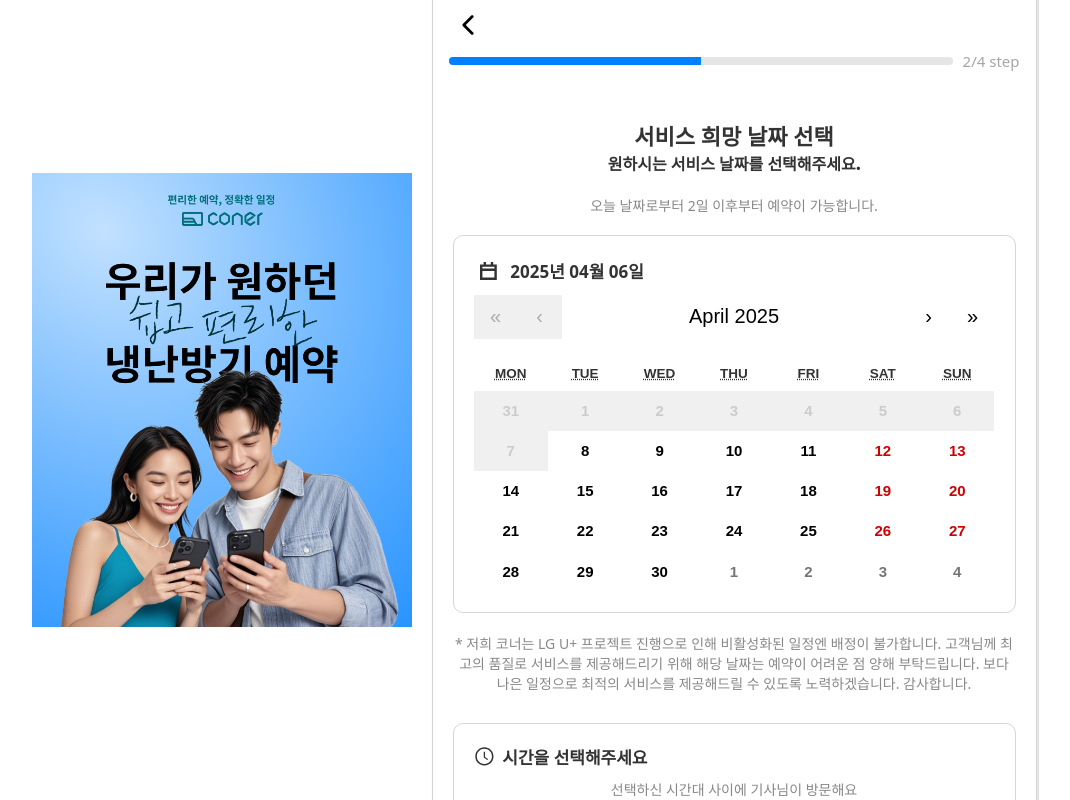
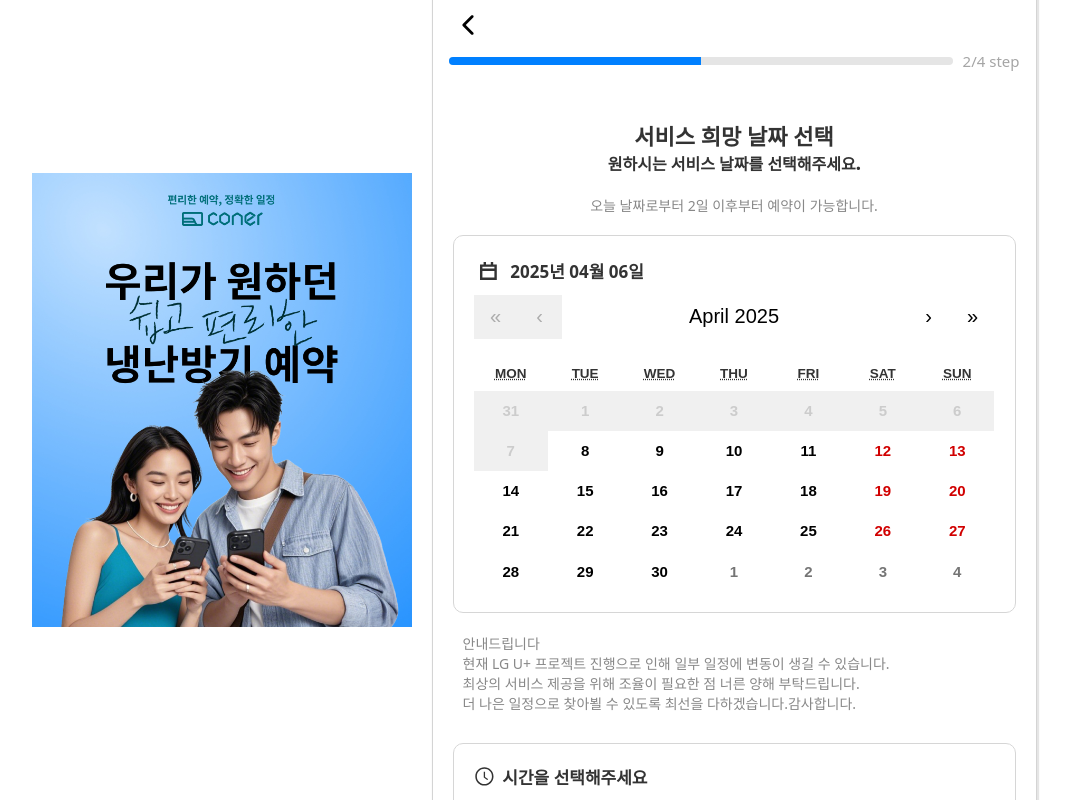
Before and after one commit to seoyoungde/coner, a React (Create React App) app: page /selectservicedate in a window 1280 px wide. Shown: the whole page, without its empty margins (106-1176 px from the left). Built offline with nearby package versions, Linux system fonts and the light colour scheme; no server answers.

Commit message:
고객유형 / 리퀘스트테이블변경/날짜안내문구변경

```diff
--- a/src/components/Apply/TimeSlotPicker.js
+++ b/src/components/Apply/TimeSlotPicker.js
@@ -36,7 +36,7 @@ const TimeSlotContainer = styled.div`
   width: 460px;
   @media ${device.mobile} {
     grid-template-columns: repeat(2, 1fr);
-    width: 400px;
+    width: 380px;
   }
 `;
 
--- a/src/components/Homesections/Services.js
+++ b/src/components/Homesections/Services.js
@@ -138,7 +138,7 @@ const ServiceContainer = styled.section`
     @media ${device.mobile} {
       font-size: 20px;
       padding-left: 14px;
-      padding-right: 18px;
+      padding-right: 38px;
     }
   }
   p:last-child {
--- a/src/components/Services/AddressForm.js
+++ b/src/components/Services/AddressForm.js
@@ -98,7 +98,7 @@ const AddressForm = ({ title, description, buttonText }) => {
       formData.customer_address_detail
     );
     updateRequestData("customer_phone", formattedPhone);
-    updateRequestData("sprint", [job]);
+    updateRequestData("customer_type", job);
     navigate(`/selectservicedate?service=${searchParams.get("service_type")}`);
   };
 
@@ -167,7 +167,7 @@ const AddressForm = ({ title, description, buttonText }) => {
             </HelperTextBox>
             {isReadOnly && (
               <ModifyLink onClick={goToModifyInfo}>
-                내 정보 (주소 /직업) 수정하러가기
+                내 정보 (주소 / 고객유형) 수정하러가기
               </ModifyLink>
             )}
             <CustomSelect>
@@ -206,12 +206,12 @@ const AddressForm = ({ title, description, buttonText }) => {
             />
           </Field>
           <Field>
-            <Label>직업</Label>
+            <Label>고객유형</Label>
             {isReadOnly ? (
               <Input value={job} readOnly />
             ) : (
               <JobButtonBox>
-                {["개인사업자", "법인사업자", "프리랜서"].map((item) => (
+                {["개인사업자", "법인사업자", "개인"].map((item) => (
                   <JobButton
                     key={item}
                     $isSelected={job === item}
--- a/src/components/layout/Nav.js
+++ b/src/components/layout/Nav.js
@@ -66,7 +66,7 @@ const Container = styled.div`
     height: 100px;
   }
   @media ${device.mobile} {
-    border-radius: 60px 60px 0px 0px;
+    border-radius: 40px 40px 0px 0px;
   }
 `;
 
@@ -92,7 +92,7 @@ const NavItem = styled(NavLink)`
     font-size: 1rem;
     color: #d9d9d9;
     @media ${device.mobile} {
-      font-size: 1.2rem;
+      font-size: 20px;
     }
   }
 
@@ -100,7 +100,7 @@ const NavItem = styled(NavLink)`
     font-size: 1.3rem;
     color: #d9d9d9;
     @media ${device.mobile} {
-      font-size: 1.7rem;
+      font-size: 24px;
     }
   }
 
@@ -109,14 +109,14 @@ const NavItem = styled(NavLink)`
       font-size: 1rem;
       color: #0080ff;
       @media ${device.mobile} {
-        font-size: 1.2rem;
+        font-size: 20px;
       }
     }
     svg {
       font-size: 1.3rem;
       color: #0080ff;
       @media ${device.mobile} {
-        font-size: 1.7rem;
+        font-size: 24px;
       }
     }
   }
@@ -133,7 +133,7 @@ const StyledNavLink = styled(NavLink)`
     font-size: 1rem;
     color: #d9d9d9;
     @media ${device.mobile} {
-      font-size: 1.2rem;
+      font-size: 20px;
     }
   }
 
@@ -141,7 +141,7 @@ const StyledNavLink = styled(NavLink)`
     font-size: 1.3rem;
     color: #d9d9d9;
     @media ${device.mobile} {
-      font-size: 1.7rem;
+      font-size: 24px;
     }
   }
 
@@ -150,14 +150,14 @@ const StyledNavLink = styled(NavLink)`
       font-size: 1rem;
       color: #0080ff;
       @media ${device.mobile} {
-        font-size: 1.2rem;
+        font-size: 20px;
       }
     }
     svg {
       font-size: 1.3rem;
       color: #0080ff;
       @media ${device.mobile} {
-        font-size: 1.7rem;
+        font-size: 24px;
       }
     }
   }
--- a/src/context/context.js
+++ b/src/context/context.js
@@ -30,6 +30,7 @@ const initialRequestState = {
   engineer_profile_image: "",
   service_date: "",
   service_time: "",
+  service_images: [],
   accepted_at: "",
   created_at: "",
   completed_at: "",
@@ -38,6 +39,7 @@ const initialRequestState = {
   status: 1,
   sprint: [],
   detailInfo: "",
+  customer_type: "",
 };
 
 export const RequestProvider = ({ children }) => {
@@ -61,6 +63,7 @@ export const RequestProvider = ({ children }) => {
     "engineer_profile_image",
     "service_date",
     "service_time",
+    "service_images",
     "accepted_at",
     "created_at",
     "completed_at",
@@ -69,6 +72,7 @@ export const RequestProvider = ({ children }) => {
     "status",
     "sprint",
     "detailInfo",
+    "customer_type",
   ];
   const filterAllowedFields = (data) => {
     const filtered = {};
--- a/src/pages/ApplyPage/AdditionalRequest.js
+++ b/src/pages/ApplyPage/AdditionalRequest.js
@@ -81,29 +81,29 @@ const AdditionalRequest = () => {
 
       resetRequestData();
 
-      https: try {
-        await axios.post("https://api.coner.kr/sms/notify", {
-          service_date: requestData.service_date,
-          service_time: requestData.service_time,
-          brand: requestData.brand,
-          aircon_type: requestData.aircon_type,
-          service_type: requestData.service_type,
-          customer_address: requestData.customer_address,
-          customer_phone: requestData.customer_phone,
-        });
-        console.log("✅ 알림 전송 성공");
-      } catch (err) {
-        console.error("❌ 알림 전송 실패:", err.response?.data || err.message);
-        console.log("❓ 실제 요청 보낸 데이터:", {
-          service_date: requestData.service_date,
-          service_time: requestData.service_time,
-          brand: requestData.brand,
-          aircon_type: requestData.aircon_type,
-          service_type: requestData.service_type,
-          customer_address: requestData.customer_address,
-          customer_phone: requestData.customer_phone,
-        });
-      }
+      // https: try {
+      //   await axios.post("https://api.coner.kr/sms/notify", {
+      //     service_date: requestData.service_date,
+      //     service_time: requestData.service_time,
+      //     brand: requestData.brand,
+      //     aircon_type: requestData.aircon_type,
+      //     service_type: requestData.service_type,
+      //     customer_address: requestData.customer_address,
+      //     customer_phone: requestData.customer_phone,
+      //   });
+      //   console.log("✅ 알림 전송 성공");
+      // } catch (err) {
+      //   console.error("❌ 알림 전송 실패:", err.response?.data || err.message);
+      //   console.log("❓ 실제 요청 보낸 데이터:", {
+      //     service_date: requestData.service_date,
+      //     service_time: requestData.service_time,
+      //     brand: requestData.brand,
+      //     aircon_type: requestData.aircon_type,
+      //     service_type: requestData.service_type,
+      //     customer_address: requestData.customer_address,
+      //     customer_phone: requestData.customer_phone,
+      //   });
+      // }
       navigate("/inquirydashboard", {
         state: {
           clientPhone: requestData.customer_phone,
--- a/src/pages/ApplyPage/SelectServiceDate.js
+++ b/src/pages/ApplyPage/SelectServiceDate.js
@@ -98,12 +98,17 @@ const SelectServiceDate = () => {
               excludeDates={disabledDates}
             />
           </DateBox>
-          <InfoText>
-            * 저희 코너는 LG U+ 프로젝트 진행으로 인해 비활성화된 일정엔 배정이
-            불가합니다. 고객님께 최고의 품질로 서비스를 제공해드리기 위해 해당
-            날짜는 예약이 어려운 점 양해 부탁드립니다. 보다 나은 일정으로 최적의
-            서비스를 제공해드릴 수 있도록 노력하겠습니다. 감사합니다.
-          </InfoText>
+
+          <InfoText2>
+            <strong />
+            안내드립니다 <br />
+            현재 LG U+ 프로젝트 진행으로 인해 일부 일정에 변동이 생길 수
+            있습니다.
+            <br />
+            최상의 서비스 제공을 위해 조율이 필요한 점 너른 양해 부탁드립니다.
+            <br />더 나은 일정으로 찾아뵐 수 있도록 최선을
+            다하겠습니다.감사합니다.
+          </InfoText2>
           <TimeBox>
             <SelectedContainer>
               <TimeIcon>
@@ -165,7 +170,17 @@ const InfoText = styled.p`
   font-size: 14px;
   color: #888;
   @media ${device.mobile} {
-    font-size: 18px;
+    font-size: 16px;
+    margin-bottom: 1rem;
+  }
+`;
+const InfoText2 = styled.p`
+  text-align: left;
+  margin-left: 10px;
+  font-size: 14px;
+  color: #888;
+  @media ${device.mobile} {
+    font-size: 16px;
     margin-bottom: 1rem;
   }
 `;
--- a/src/pages/Login/CreatAcount.js
+++ b/src/pages/Login/CreatAcount.js
@@ -221,7 +221,7 @@ const CreatAcount = () => {
               />
             </FormGroup>
             <FormGroup>
-              <Label>직업</Label>
+              <Label>고객유형</Label>
               <JobButtonBox>
                 <JobButton
                   $isSelected={job === "개인사업자"}
--- a/src/pages/MyPage/InfoModify.js
+++ b/src/pages/MyPage/InfoModify.js
@@ -272,7 +272,7 @@ const InfoModify = () => {
               />
             </FormGroup>
             <FormGroup>
-              <Label>직업</Label>
+              <Label>고객유형</Label>
               <JobButtonBox>
                 {["개인사업자", "법인사업자", "개인"].map((job) => (
                   <JobButton
```
